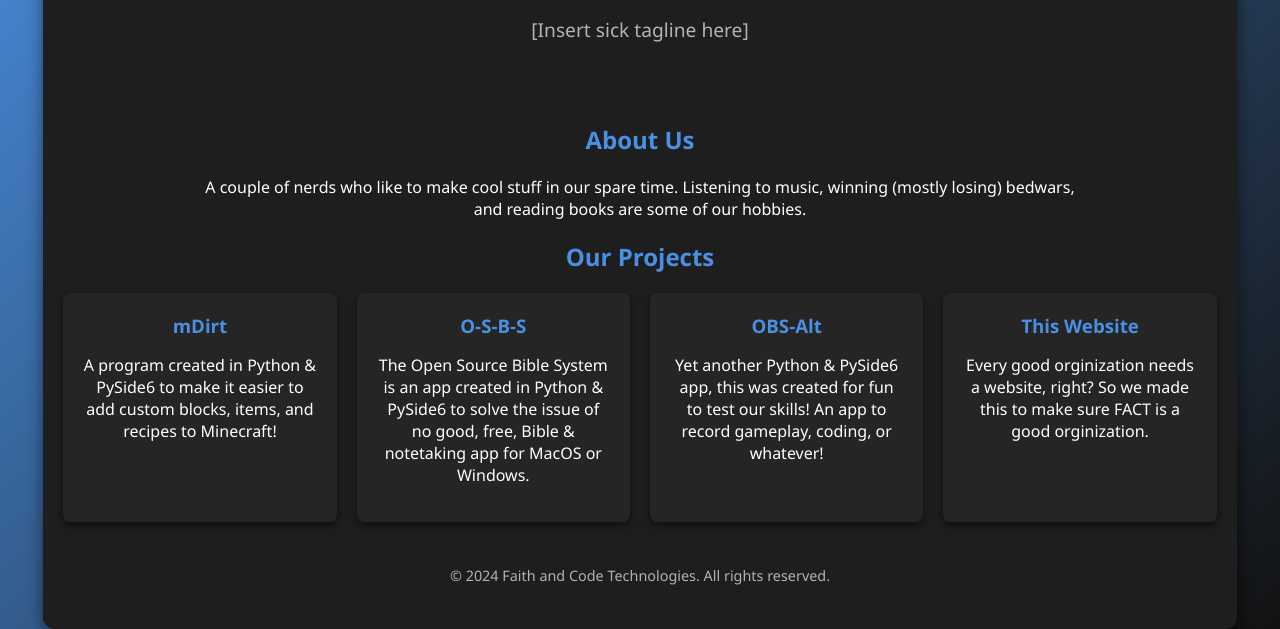
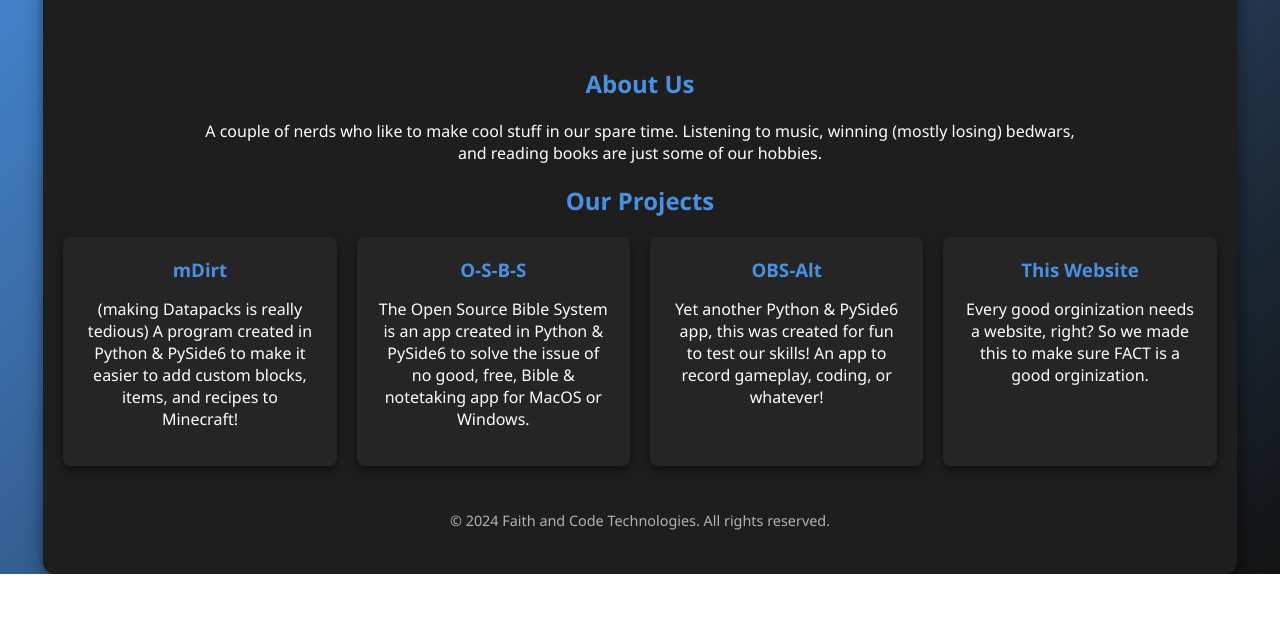
Before and after one commit to Faith-and-Code-Technologies/faith-and-code-technologies.github.io, a plain HTML site: page index.html in a window 1280 px wide. Shown: the part 245-874 px from the top of the page. After the commit the page ends 819 px from the top, so only its background shows below. Drawn offline with Linux system fonts and the light colour scheme.

Commit message:
Update index.html with some slight text changes.

```diff
--- a/index.html
+++ b/index.html
@@ -21,12 +21,11 @@
 
     <section id="home" class="hero">
       <h1>Faith and Code Technologies</h1>
-      <p>[Insert sick tagline here]</p>
     </section>
 
     <section id="about" class="about">
       <h2>About Us</h2>
-      <p>A couple of nerds who like to make cool stuff in our spare time. Listening to music, winning (mostly losing) bedwars, <br> and reading books are some of our hobbies.</p>
+      <p>A couple of nerds who like to make cool stuff in our spare time. Listening to music, winning (mostly losing) bedwars, <br> and reading books are just some of our hobbies.</p>
     </section>
 
     <section id="projects" class="projects">
@@ -35,7 +34,7 @@
         <div class="project-card">
           <a href="https://github.com/Faith-and-Code-Technologies/mDirt-2" target="_blank">
             <h3>mDirt</h3>
-            <p>A program created in Python & PySide6 to make it easier to add custom blocks, items, and recipes to Minecraft!</p>
+            <p>(making Datapacks is really tedious) A program created in Python & PySide6 to make it easier to add custom blocks, items, and recipes to Minecraft!</p>
           </a>
         </div>
         <div class="project-card">
```
